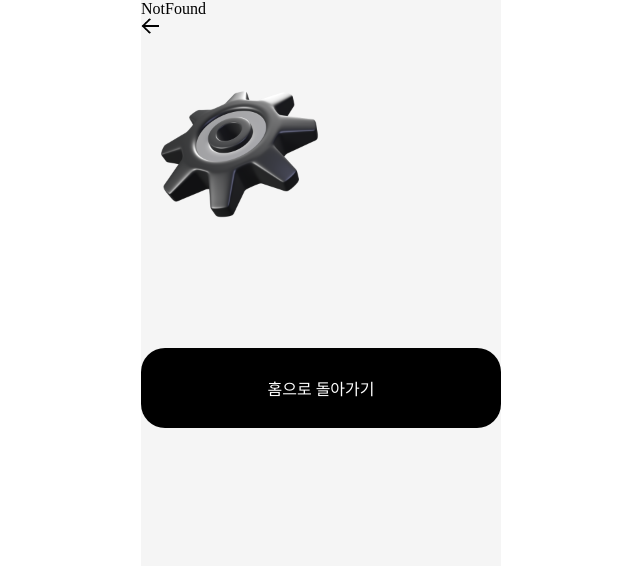
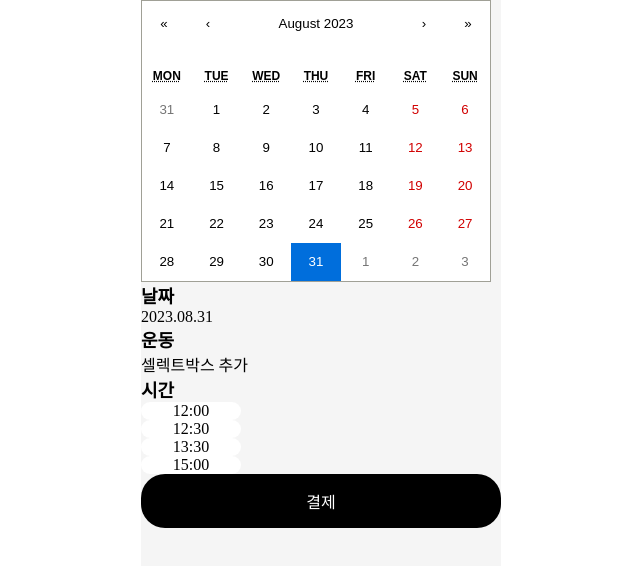
Before and after one commit to 4tar1p/4tar1p-frontend, a React (Create React App) app: page /reservation in a window 1280 px wide. Shown: the top 566 px of the page, without its empty margins (319-959 px from the left). Built offline with nearby package versions, Linux system fonts and the light colour scheme; a web font is replaced by a local one.

Commit message:
[feat] 예약 화면 초안 작성

```diff
--- a/package.json
+++ b/package.json
@@ -8,7 +8,9 @@
     "@testing-library/react": "^13.4.0",
     "@testing-library/user-event": "^13.5.0",
     "axios": "^1.5.0",
+    "moment": "^2.29.4",
     "react": "^18.2.0",
+    "react-calendar": "^4.6.0",
     "react-dom": "^18.2.0",
     "react-redux": "^8.1.2",
     "react-router-dom": "^6.15.0",
@@ -43,7 +45,6 @@
     ]
   },
   "devDependencies": {
-    "@babel/plugin-proposal-private-property-in-object": "^7.21.11",
     "eslint": "^8.48.0",
     "prettier": "^3.0.2"
   }
--- a/src/App.js
+++ b/src/App.js
@@ -9,6 +9,7 @@
 import MyPage from './pages/MyPage';
 import BuyingCompletion from './pages/BuyingCompletion';
 import ReservationCompletion from './pages/ReservationCompletion';
+import Reservation from 'pages/Reservation';
 
 function App() {
   return (
@@ -27,6 +28,8 @@
       <Route path="/api" element={<ApiTest />} />
       <Route path="*" element={<NotFound />}></Route>
       <Route path="/buyingcompletion" element={<BuyingCompletion />}></Route>
+      <Route path="/reservation" element={<Reservation />}></Route>
+
       <Route
         path="/reservationcompletion"
         element={<ReservationCompletion />}
--- a/src/components/NavBar.js
+++ b/src/components/NavBar.js
@@ -15,7 +15,7 @@
 
   const handleClick = (type) => {
     if (type === 'buying') navigate('/buying');
-    else if (type === 'reserve') navigate('/reservationcompletion');
+    else if (type === 'reserve') navigate('/reservation');
     else if (type === 'mypage') navigate('/mypage');
   };
 
--- a/src/pages/MyPage.js
+++ b/src/pages/MyPage.js
@@ -8,7 +8,7 @@
     usageCount: '3/10',
     exercises: '수영 2, 필라테스 2, 테니스 3, PT 2',
     locationGroup: '홍대/합정/마포',
-    autoRenew: 'Y'
+    autoRenew: 'Y',
   };
 
   const reservations = [
@@ -16,14 +16,14 @@
       exerciseName: '수영',
       date: '20230201',
       facilityName: '월드컵수영장',
-      address: '서울시 마포구 월드컵 북로 416'
+      address: '서울시 마포구 월드컵 북로 416',
     },
     {
       exerciseName: '테니스',
       date: '20230301',
       facilityName: '월드컵테니스장',
-      address: '서울시 마포구 창천로 70'
-    }
+      address: '서울시 마포구 창천로 70',
+    },
   ];
 
   return (
@@ -33,7 +33,7 @@
         <span className="status-box">사용중</span>
       </div>
       <br />
-      <table className='info-box'>
+      {/* <table className='info-box'>
         <tr>
           <td>시작일</td>
           <tr>{subscriptions.startDate}</tr>
@@ -74,7 +74,7 @@
             </tr>
           ))}
         </tbody>
-      </table>
+      </table> */}
     </div>
   );
 };
--- /dev/null
+++ b/src/pages/Reservation.js
@@ -0,0 +1,55 @@
+import React, { useState } from 'react';
+import './styles/Reservation.css';
+import { useNavigate } from 'react-router-dom';
+import Calendar from 'react-calendar';
+import 'react-calendar/dist/Calendar.css';
+import moment from 'moment';
+import RadiusRect from 'components/RadiusRect';
+
+const Reservation = () => {
+  const navigate = useNavigate();
+
+  const handleGoHome = () => {
+    navigate('/');
+  };
+
+  const handleReservation = () => {
+    navigate('/ui');
+  };
+
+  const [value, onChange] = useState(new Date());
+  const timeList = ['12:00', '12:30', '13:30', '15:00'];
+  const handleReserve = () => {
+    navigate('reservationcompletion');
+  };
+
+  return (
+    <div className="page">
+      <Calendar onChange={onChange} value={value} />
+      <div className="title">날짜</div>
+      <div className="date">{moment(value).format('YYYY.MM.DD')}</div>
+      <div className="title">운동</div>
+      <div> 셀렉트박스 추가</div>
+      <div className="title">시간</div>
+      <div className="time_btn_wrapper">
+        {timeList.map((time, i) => {
+          return (
+            <RadiusRect key={i} width="100px">
+              <div>{time}</div>
+            </RadiusRect>
+          );
+        })}
+      </div>
+      <RadiusRect
+        height="54px"
+        backgroundColor="black"
+        color="white"
+        onClick={handleReserve}
+      >
+        <div>결제</div>
+      </RadiusRect>
+    </div>
+  );
+};
+
+export default Reservation;
--- a/src/pages/styles/Buying.css
+++ b/src/pages/styles/Buying.css
@@ -30,7 +30,7 @@
   height: 20px;
 }
 
-button {
+/* button {
   display: inline-block;
   background-color: #6adfa0;
   padding: 5px 10px;
@@ -39,4 +39,4 @@
   font-weight: bold;
   border: none;
   font-size: 1.5em; /* 폰트 크기 H2랑 동일하게 */
-}
+/* } */
--- /dev/null
+++ b/src/pages/styles/Calendar.css
@@ -0,0 +1,143 @@
+.react-calendar {
+  width: 350px;
+  max-width: 100%;
+  background: white;
+  border: 1px solid #a0a096;
+  font-family: Arial, Helvetica, sans-serif;
+  line-height: 1.125em;
+}
+
+.react-calendar--doubleView {
+  width: 700px;
+}
+
+.react-calendar--doubleView .react-calendar__viewContainer {
+  display: flex;
+  margin: -0.5em;
+}
+
+.react-calendar--doubleView .react-calendar__viewContainer > * {
+  width: 50%;
+  margin: 0.5em;
+}
+
+.react-calendar,
+.react-calendar *,
+.react-calendar *:before,
+.react-calendar *:after {
+  -moz-box-sizing: border-box;
+  -webkit-box-sizing: border-box;
+  box-sizing: border-box;
+}
+
+.react-calendar button {
+  margin: 0;
+  border: 0;
+  outline: none;
+}
+
+.react-calendar button:enabled:hover {
+  cursor: pointer;
+}
+
+.react-calendar__navigation {
+  display: flex;
+  height: 44px;
+  margin-bottom: 1em;
+}
+
+.react-calendar__navigation button {
+  min-width: 44px;
+  background: none;
+}
+
+.react-calendar__navigation button:disabled {
+  background-color: #f0f0f0;
+}
+
+.react-calendar__navigation button:enabled:hover,
+.react-calendar__navigation button:enabled:focus {
+  background-color: #e6e6e6;
+}
+
+.react-calendar__month-view__weekdays {
+  text-align: center;
+  text-transform: uppercase;
+  font-weight: bold;
+  font-size: 0.75em;
+}
+
+.react-calendar__month-view__weekdays__weekday {
+  padding: 0.5em;
+}
+
+.react-calendar__month-view__weekNumbers .react-calendar__tile {
+  display: flex;
+  align-items: center;
+  justify-content: center;
+  font-size: 0.75em;
+  font-weight: bold;
+}
+
+.react-calendar__month-view__days__day--weekend {
+  color: #d10000;
+}
+
+.react-calendar__month-view__days__day--neighboringMonth {
+  color: #757575;
+}
+
+.react-calendar__year-view .react-calendar__tile,
+.react-calendar__decade-view .react-calendar__tile,
+.react-calendar__century-view .react-calendar__tile {
+  padding: 2em 0.5em;
+}
+
+.react-calendar__tile {
+  max-width: 100%;
+  padding: 10px 6.6667px;
+  background: none;
+  text-align: center;
+  line-height: 16px;
+}
+
+.react-calendar__tile:disabled {
+  background-color: #f0f0f0;
+}
+
+.react-calendar__tile:enabled:hover,
+.react-calendar__tile:enabled:focus {
+  background-color: #e6e6e6;
+}
+
+.react-calendar__tile--now {
+  background: #ffff76;
+}
+
+.react-calendar__tile--now:enabled:hover,
+.react-calendar__tile--now:enabled:focus {
+  background: #ffffa9;
+}
+
+.react-calendar__tile--hasActive {
+  background: #76baff;
+}
+
+.react-calendar__tile--hasActive:enabled:hover,
+.react-calendar__tile--hasActive:enabled:focus {
+  background: #a9d4ff;
+}
+
+.react-calendar__tile--active {
+  background: #006edc;
+  color: white;
+}
+
+.react-calendar__tile--active:enabled:hover,
+.react-calendar__tile--active:enabled:focus {
+  background: #1087ff;
+}
+
+.react-calendar--selectRange .react-calendar__tile--hover {
+  background-color: #e6e6e6;
+}
--- a/src/pages/styles/Common.css
+++ b/src/pages/styles/Common.css
@@ -1,6 +1,6 @@
 /* styles/Common.css */
 
-button {
+/* button {
     display: inline-block;
     background-color: #6ADFA0;
     padding: 5px 10px;
@@ -9,4 +9,4 @@
     font-weight: bold;
     border: none;
     font-size: 1.5em; /* 폰트 크기 H2랑 동일하게 */
-  }
+/* } */
--- a/src/pages/styles/Reservation.css
+++ b/src/pages/styles/Reservation.css
@@ -1,6 +1,6 @@
 /* styles/Reservation.css */
 
-button {
+/* button {
   display: inline-block;
   background-color: #6ADFA0;
   padding: 5px 10px;
@@ -9,4 +9,14 @@
   font-weight: bold;
   border: none;
   font-size: 1.5em; /* 폰트 크기 H2랑 동일하게 */
+/* } */
+
+.title {
+  font-size: 18px;
+  font-weight: var(--semibold);
 }
+
+.time_btn_wrapper {
+  display: grid;
+  grid-template-rows: 1fr 1fr 1fr;
+}
```
Also changed, not shown: 1 other file (tests, documents, lock files or other folders).
